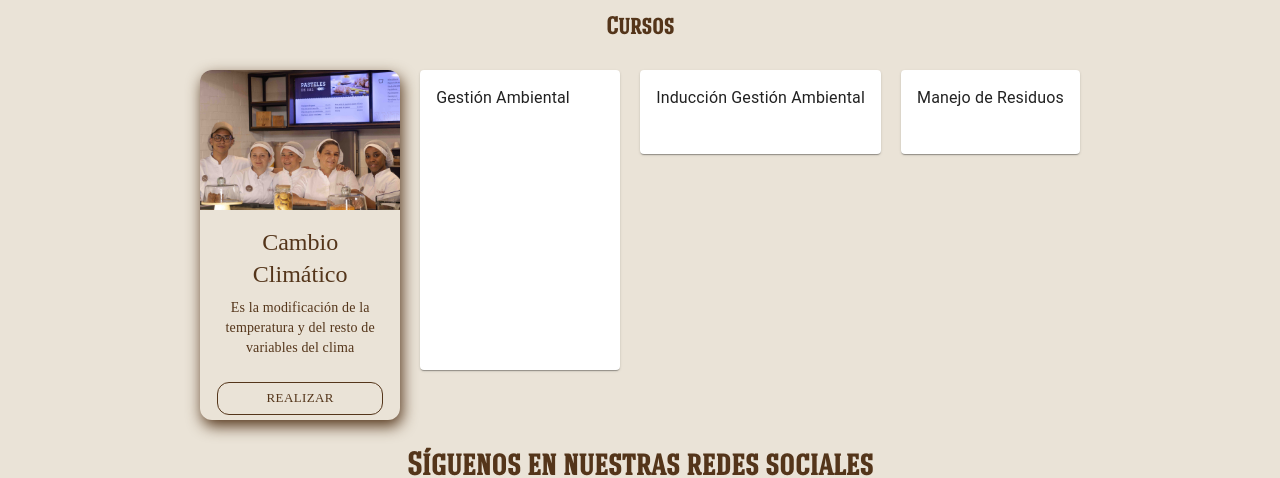
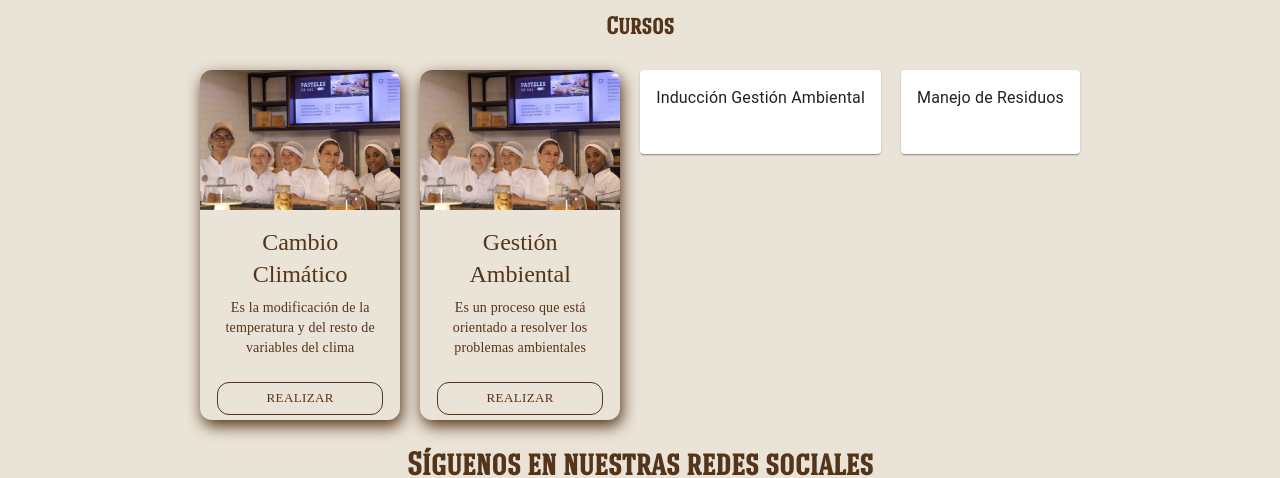
Before and after one commit to EdwinCr23/migueria-produccion, a React (Vite) app: page /miproyecto/ambiental-cursos in a window 1280 px wide. Shown: the part 137-615 px from the top of the page. Built offline with nearby package versions, Linux system fonts and the light colour scheme.

Commit message:
Ambiental Cursos

```diff
--- a/src/pages/cursos/CursosAmbiental.jsx
+++ b/src/pages/cursos/CursosAmbiental.jsx
@@ -33,16 +33,22 @@ const CursosAmbiental = () => {
                     </Card>
                 </div>
                 <div style={{ padding: 10 }}>
-                    <Card sx={{ width: 200, height: 300 }}>
+                    <Card sx={{ width: 200, height: 350, background: '#eae3d7', borderRadius: 3, boxShadow: '2px 6px 15px #54351a', display: 'flex', flexDirection: 'column', justifyContent: 'space-between' }}>
                         <CardActionArea>
-                            <CardMedia />
+                            <CardMedia
+                                component="img"
+                                height="140"
+                                image="src\assets\images\IMG_1765.jpg"
+                                alt="ambiental-logo"
+                                sx={{ width: '100%', padding: 'auto', margin: 'auto' }}
+                            />
                         </CardActionArea>
                         <CardContent>
-                            <Typography>Gestión Ambiental</Typography>
-                            <Typography></Typography>
+                            <Typography gutterBottom variant="h5" sx={{ textAlign: 'center', color: '#54351a', fontFamily: 'Hagin Caps' }}>Gestión Ambiental</Typography>
+                            <Typography variant="body2" sx={{ textAlign: 'center', color: '#54351a', fontFamily: 'Archer Book Pro' }}>Es un proceso que está orientado a resolver los problemas ambientales</Typography>
                         </CardContent>
                         <CardActions>
-                            <Button></Button>
+                            <Button size="small" sx={{ width: '90%', padding: 'auto', margin: 'auto', border: '1px solid #54351a', borderRadius: 3 }}><Link style={{ textDecoration: 'none', color: '#54351a', fontFamily: 'hagin Caps' }} to="https://elmiguerito.com/escuela/course/view.php?id=4" target="blank">Realizar</Link></Button>
                         </CardActions>
                     </Card>
                 </div>
```
